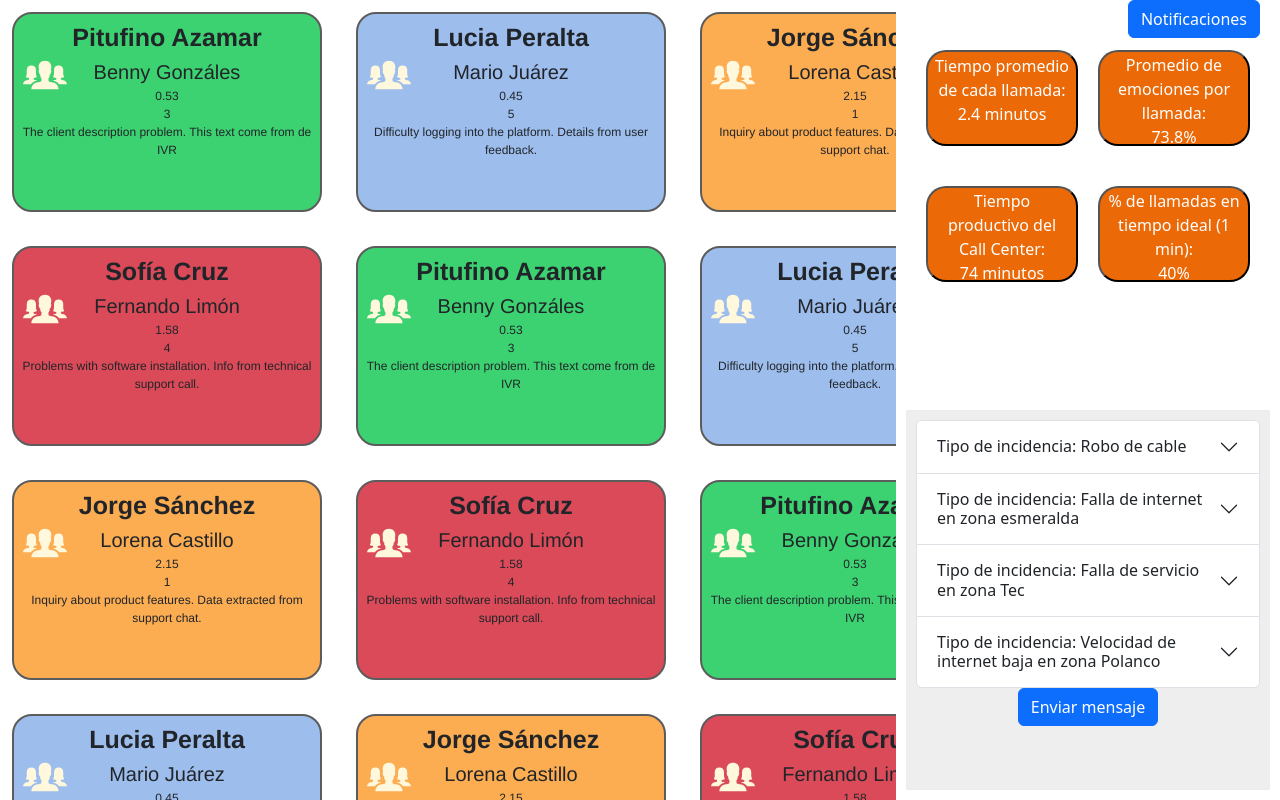
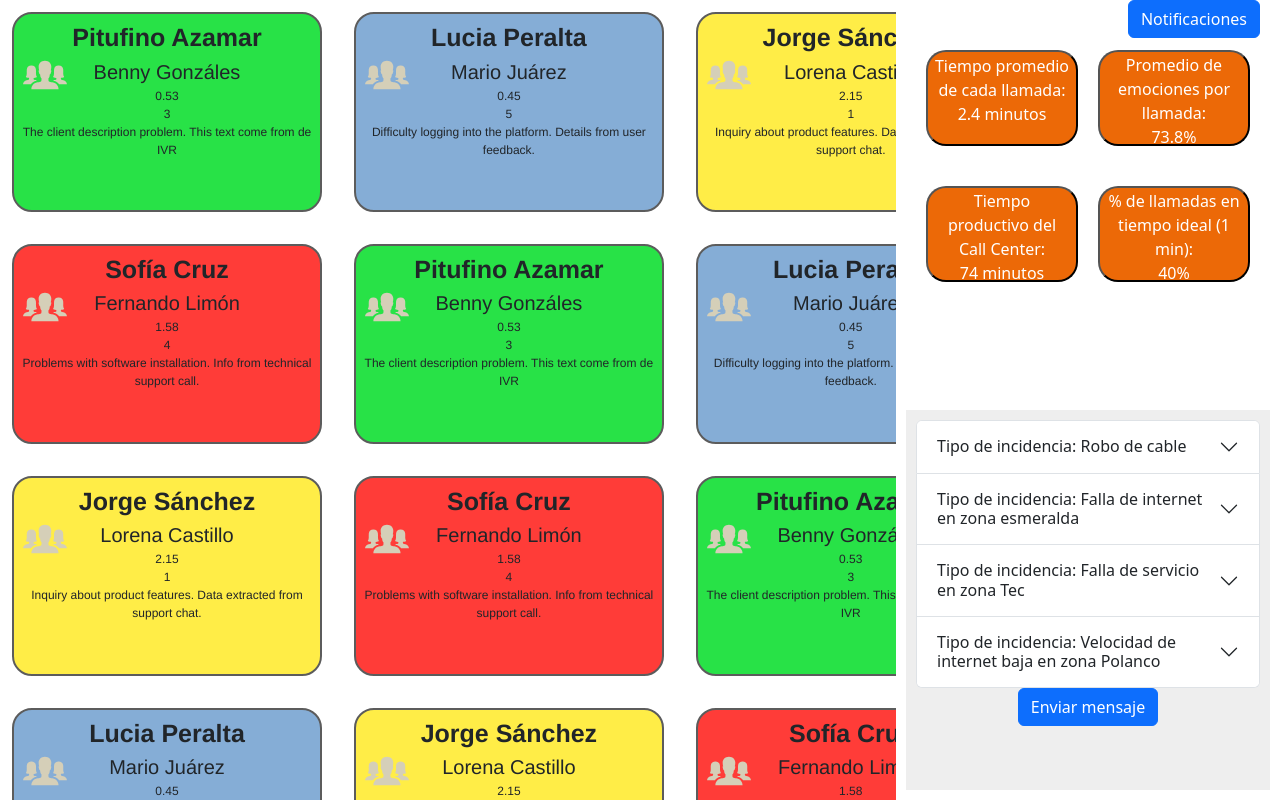
Before and after one commit to Bernardo0173/supint, a React (Create React App) app: page / in a window 1280 px wide. Built offline with nearby package versions, Linux system fonts and the light colour scheme.

Commit message:
cambios menores al espaciado

```diff
--- a/src/styles/emotionalstyles.css
+++ b/src/styles/emotionalstyles.css
@@ -10,7 +10,6 @@
   padding: 5px; /* Añadimos un poco de espacio interno */
   display: flex; /* Ajustamos a flex para que los elementos internos se distribuyan correctamente */
   flex-direction: column; /* Cambiamos a columna para que el contenido se alinee verticalmente */
-  overflow: hidden;
   cursor: pointer;
 }
 
@@ -34,14 +33,14 @@
 }
 
 .warning {
-  background-color: #fcac51;
+  background-color: #ffed47;
   transition: background-color 0.3s;
 }
 .warning:hover {
   background-color: #ff9e2e;
 }
 .fine {
-  background-color: #3dd271;
+  background-color: #28e247;
   transition: background-color 0.3s;
 }
 .fine:hover {
@@ -49,7 +48,7 @@
 }
 
 .danger {
-  background-color: #da4a58;
+  background-color: #ff3c38;
   transition: background-color 0.3s;
 }
 
@@ -58,7 +57,7 @@
 }
 
 .resting {
-  background-color: #9dbded;
+  background-color: #85add6;
   transition: background-color 0.3s;
 }
 
@@ -75,7 +74,7 @@
   top: 50px;
   left: 20px;
   font-size: 50px;
-  color: #fff8dc;
+  color: #d5cfb8;
   cursor: pointer;
   transition: color 0.3s;
   transition: color 0.3s ease, stroke 0.3s ease; /* Smooth transition for color and stroke */
--- a/src/styles/mainScreen.css
+++ b/src/styles/mainScreen.css
@@ -10,16 +10,16 @@
   flex: 1;
   overflow-y: auto;
   display: grid;
-  grid-template-columns: repeat(3, 1fr);
-  /* Crea 3 columnas con ancho igual */
-  grid-gap: 10px;
-  /* Espacio entre las tarjetas */
+  grid-template-columns: repeat(3, 1fr);/* Crea 3 columnas con ancho igual */
+  grid-gap: 7.9px;  /* Espacio entre las tarjetas */
+
 }
 
 .right-panel {
   width: 30%;
   display: flex;
   flex-direction: column;
+
 }
 
 .notifications-panel {
```
